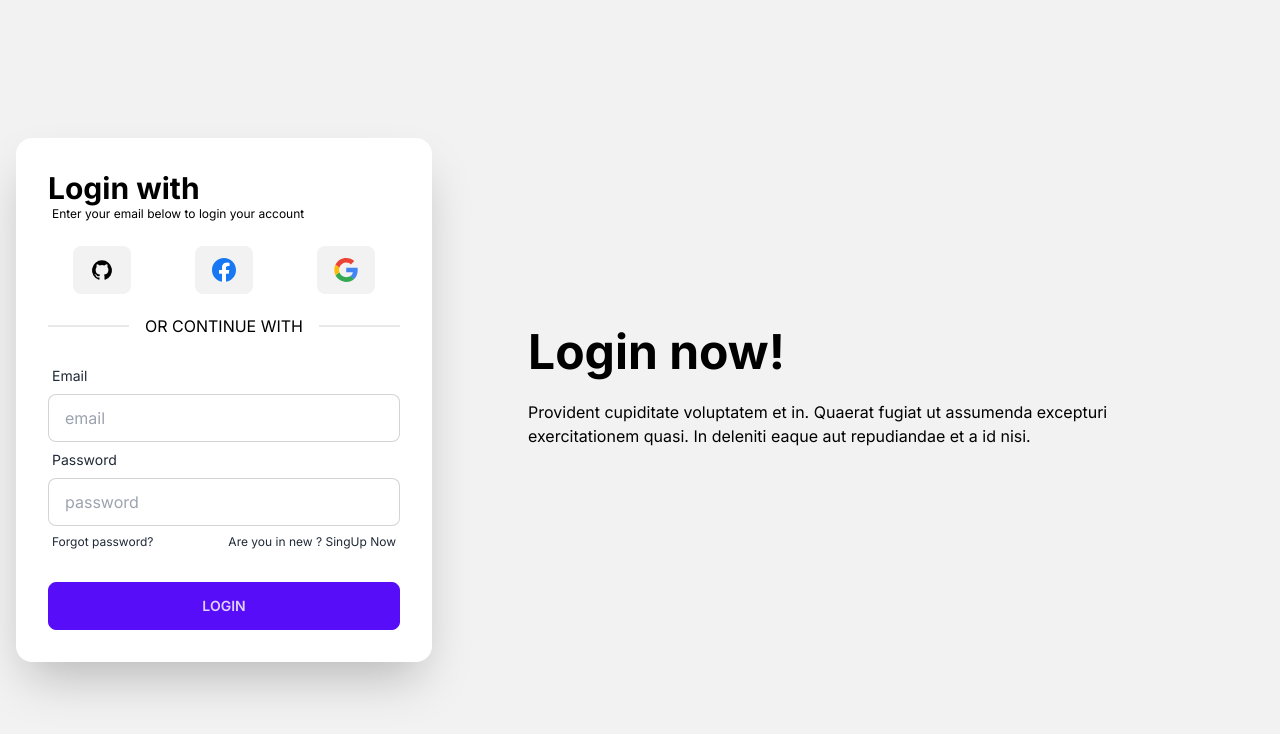
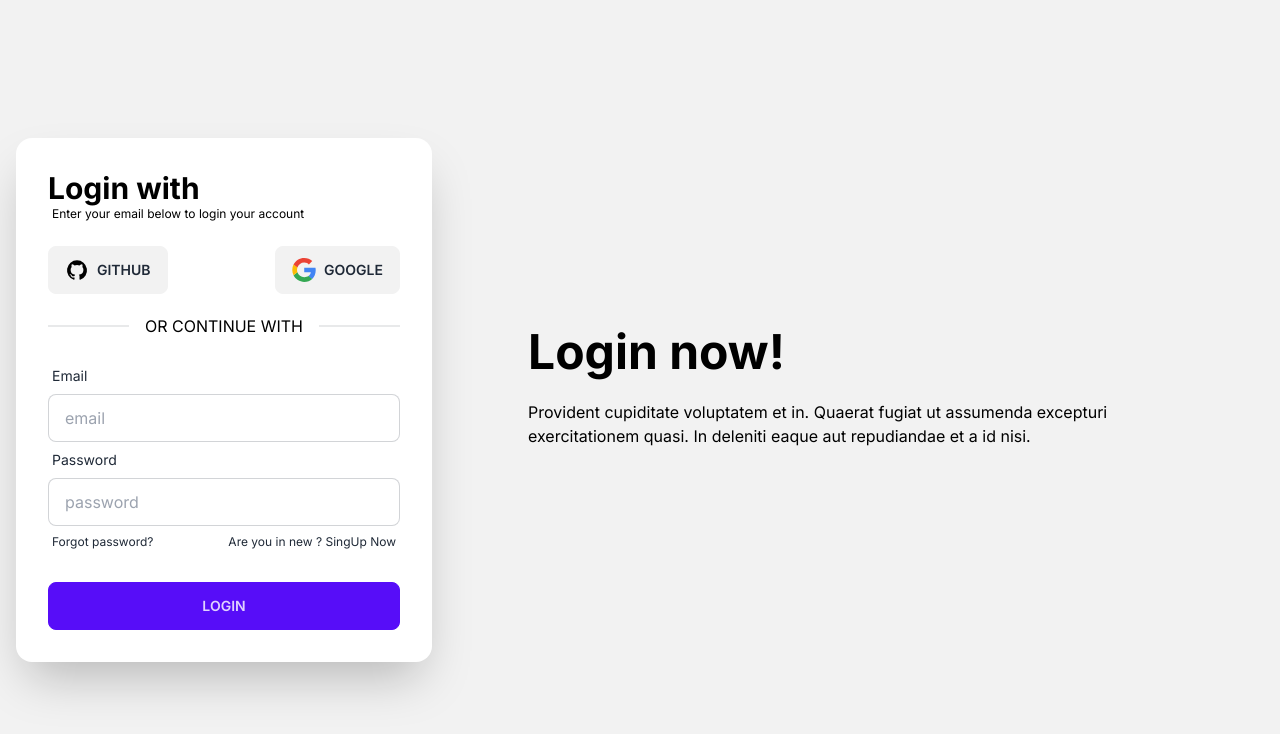
Before and after one commit to MirFaisal/firebase-auth, a Next.js app: page / in a window 1280 px wide. Shown: the top 734 px of the page. Built offline with nearby package versions, Linux system fonts and the light colour scheme.

Commit message:
completed

```diff
--- a/app/register/page.jsx
+++ b/app/register/page.jsx
@@ -12,7 +12,6 @@ import {
 import Image from "next/image";
 import Link from "next/link";
 import { useState } from "react";
-import facebook_logo from "../../public/facebook.svg";
 import github_logo from "../../public/github.svg";
 import google_logo from "../../public/google.svg";
 
@@ -44,6 +43,7 @@ const Register = () => {
         const user = userCredential.user;
         console.log(user);
         emailVerification();
+        sendModal("Cheack", "Send Email Verification");
       })
       .catch((error) => console.log(error));
   };
@@ -151,21 +151,21 @@ const Register = () => {
                 </p>
               </div>
               {/* thard parti auth provider */}
-              <div className=" flex gap-x-16 justify-center">
+              <div className=" flex justify-between">
                 <button
                   className="btn"
                   onClick={() => handelSingInWithGithub()}
                 >
                   <Image src={github_logo} width={24} height={24} alt="" />
+                  Github
                 </button>
-                <button className="btn">
-                  <Image src={facebook_logo} width={24} height={24} alt="" />
-                </button>
+
                 <button
                   className="btn"
                   onClick={() => handelSingInWithGoogle()}
                 >
                   <Image src={google_logo} width={24} height={24} alt="" />
+                  Google
                 </button>
               </div>
               <div className="divider">OR CONTINUE WITH</div>
--- a/components/SingIn.jsx
+++ b/components/SingIn.jsx
@@ -11,7 +11,6 @@ import {
 import Image from "next/image";
 import Link from "next/link";
 import { useState } from "react";
-import facebook_logo from "../public/facebook.svg";
 import github_logo from "../public/github.svg";
 import google_logo from "../public/google.svg";
 
@@ -133,7 +132,7 @@ const SingIn = () => {
                 </p>
               </div>
               {/* thard parti auth provider */}
-              <div className=" flex gap-x-16 justify-center">
+              <div className=" flex justify-between">
                 <button
                   className="btn"
                   onClick={() => handelSingInWithGithub()}
@@ -144,15 +143,9 @@ const SingIn = () => {
                     height={24}
                     alt="github logo"
                   />
+                  Github
                 </button>
-                <button className="btn">
-                  <Image
-                    src={facebook_logo}
-                    width={24}
-                    height={24}
-                    alt="github logo"
-                  />
-                </button>
+
                 <button
                   className="btn"
                   onClick={() => handelSingInWithGoogle()}
@@ -163,6 +156,7 @@ const SingIn = () => {
                     height={24}
                     alt="github logo"
                   />
+                  Google
                 </button>
               </div>
               <div className="divider">OR CONTINUE WITH</div>
```
